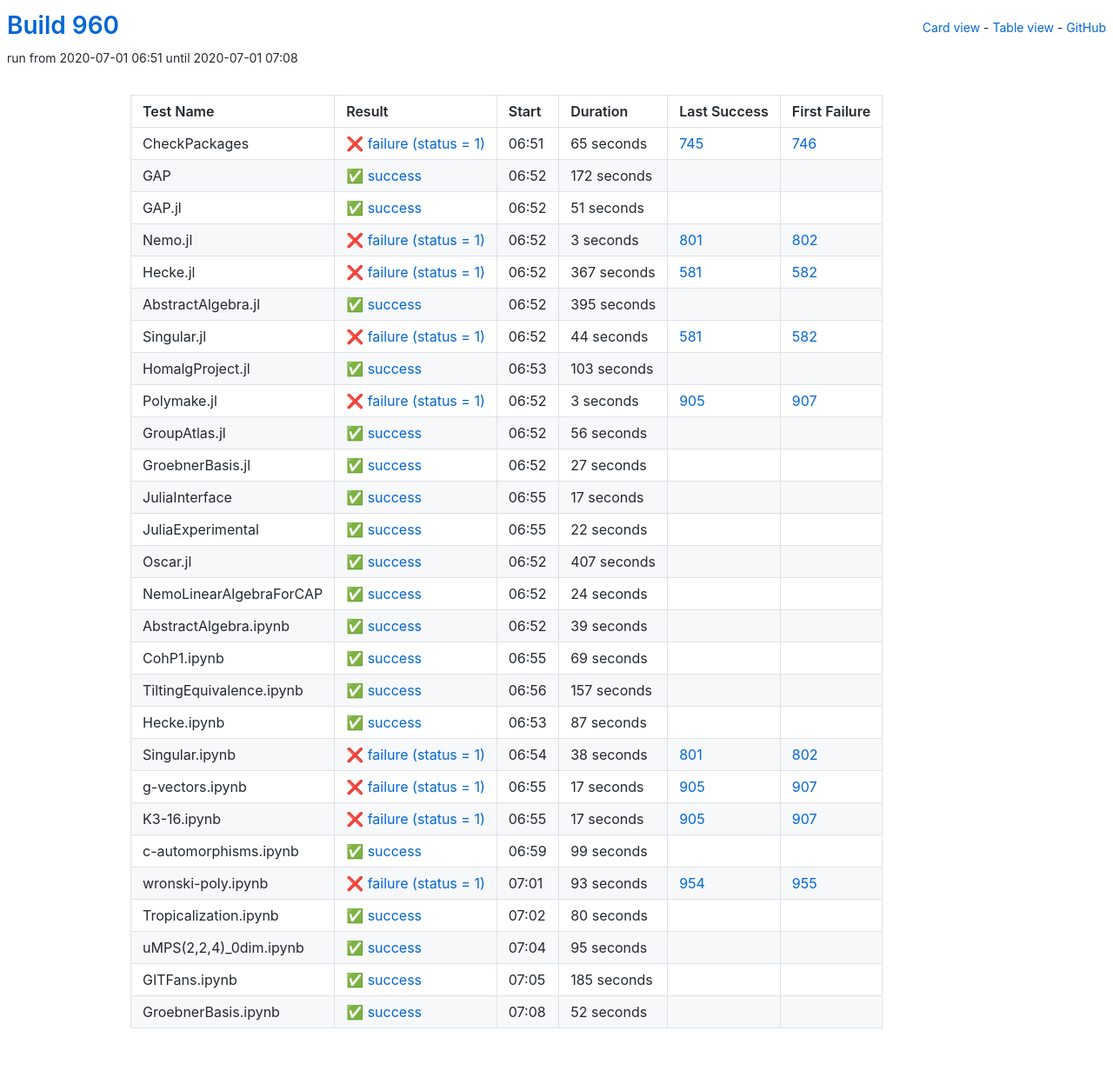
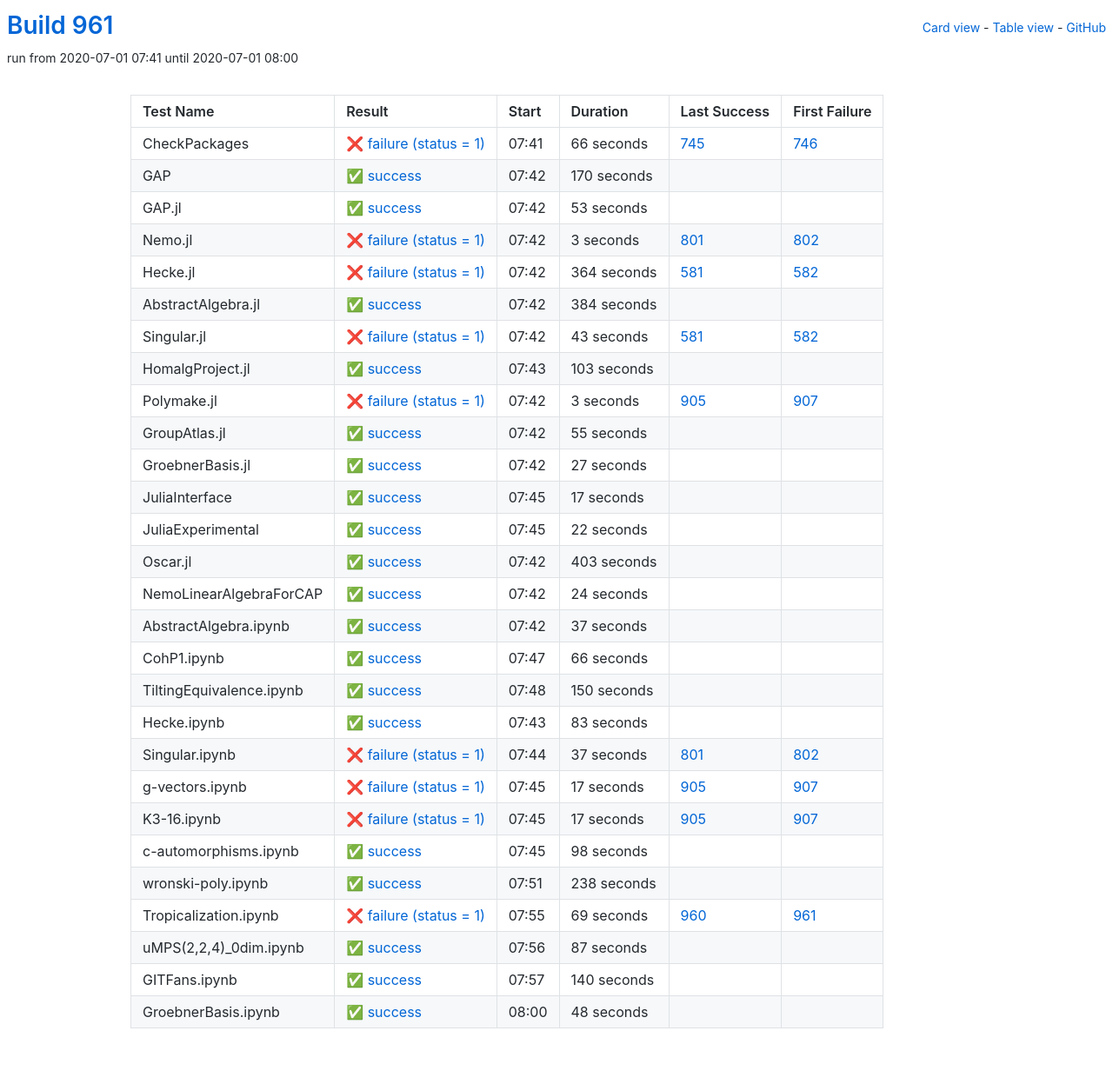
Before and after one commit to oscar-system/oscar-ci-status-1.4, a Jekyll site: the page built from table.html, in a window 1280 px wide. Shown: the whole page at 87% size. Built offline with Jekyll 4.4.1, drawn with Linux system fonts in a browser that asks for light colours.

Commit message:
Build #961

```diff
--- a/_data/ci.yml
+++ b/_data/ci.yml
@@ -1,6 +1,6 @@
 ---
-build: 960
-build_url: https://oscarci.mathematik.uni-kl.de/job/oscar-julia-1.4/960/
+build: 961
+build_url: https://oscarci.mathematik.uni-kl.de/job/oscar-julia-1.4/961/
 job: oscar-julia-1.4
 organization: oscar-system
 repo: oscar-ci-status-1.4
@@ -8,44 +8,44 @@ repourl: https://github.com/oscar-system/oscar-ci-status-1.4
 tests:
 - name: CheckPackages
   id: checkpackages
-  log: https://oscarci.mathematik.uni-kl.de/job/oscar-julia-1.4/960/artifact/logs/build-960/CheckPackages.log
-  start: 2020-07-01 06:51
+  log: https://oscarci.mathematik.uni-kl.de/job/oscar-julia-1.4/961/artifact/logs/build-961/CheckPackages.log
+  start: 2020-07-01 07:41
   success: false
   exitcode: 1
   status: failure
-  duration: 65
+  duration: 66
   last_success: 745
   last_success_url: https://oscarci.mathematik.uni-kl.de/job/oscar-julia-1.4/745/
   first_failure: 746
   first_failure_url: https://oscarci.mathematik.uni-kl.de/job/oscar-julia-1.4/746/
 - name: GAP
   id: gap
-  log: https://oscarci.mathematik.uni-kl.de/job/oscar-julia-1.4/960/artifact/logs/build-960/GAP.log
-  start: 2020-07-01 06:52
+  log: https://oscarci.mathematik.uni-kl.de/job/oscar-julia-1.4/961/artifact/logs/build-961/GAP.log
+  start: 2020-07-01 07:42
   success: true
   exitcode: 0
   status: success
-  duration: 172
+  duration: 170
   last_success: false
   last_success_url:
   first_failure: false
   first_failure_url:
 - name: GAP.jl
   id: gap-jl
-  log: https://oscarci.mathematik.uni-kl.de/job/oscar-julia-1.4/960/artifact/logs/build-960/GAP.jl.log
-  start: 2020-07-01 06:52
+  log: https://oscarci.mathematik.uni-kl.de/job/oscar-julia-1.4/961/artifact/logs/build-961/GAP.jl.log
+  start: 2020-07-01 07:42
   success: true
   exitcode: 0
   status: success
-  duration: 51
+  duration: 53
   last_success: false
   last_success_url:
   first_failure: false
   first_failure_url:
 - name: Nemo.jl
   id: nemo-jl
-  log: https://oscarci.mathematik.uni-kl.de/job/oscar-julia-1.4/960/artifact/logs/build-960/Nemo.jl.log
-  start: 2020-07-01 06:52
+  log: https://oscarci.mathematik.uni-kl.de/job/oscar-julia-1.4/961/artifact/logs/build-961/Nemo.jl.log
+  start: 2020-07-01 07:42
   success: false
   exitcode: 1
   status: failure
@@ -56,44 +56,44 @@ tests:
   first_failure_url: https://oscarci.mathematik.uni-kl.de/job/oscar-julia-1.4/802/
 - name: Hecke.jl
   id: hecke-jl
-  log: https://oscarci.mathematik.uni-kl.de/job/oscar-julia-1.4/960/artifact/logs/build-960/Hecke.jl.log
-  start: 2020-07-01 06:52
+  log: https://oscarci.mathematik.uni-kl.de/job/oscar-julia-1.4/961/artifact/logs/build-961/Hecke.jl.log
+  start: 2020-07-01 07:42
   success: false
   exitcode: 1
   status: failure
-  duration: 367
+  duration: 364
   last_success: 581
   last_success_url: https://oscarci.mathematik.uni-kl.de/job/oscar-julia-1.4/581/
   first_failure: 582
   first_failure_url: https://oscarci.mathematik.uni-kl.de/job/oscar-julia-1.4/582/
 - name: AbstractAlgebra.jl
   id: abstractalgebra-jl
-  log: https://oscarci.mathematik.uni-kl.de/job/oscar-julia-1.4/960/artifact/logs/build-960/AbstractAlgebra.jl.log
-  start: 2020-07-01 06:52
+  log: https://oscarci.mathematik.uni-kl.de/job/oscar-julia-1.4/961/artifact/logs/build-961/AbstractAlgebra.jl.log
+  start: 2020-07-01 07:42
   success: true
   exitcode: 0
   status: success
-  duration: 395
+  duration: 384
   last_success: false
   last_success_url:
   first_failure: false
   first_failure_url:
 - name: Singular.jl
   id: singular-jl
-  log: https://oscarci.mathematik.uni-kl.de/job/oscar-julia-1.4/960/artifact/logs/build-960/Singular.jl.log
-  start: 2020-07-01 06:52
+  log: https://oscarci.mathematik.uni-kl.de/job/oscar-julia-1.4/961/artifact/logs/build-961/Singular.jl.log
+  start: 2020-07-01 07:42
   success: false
   exitcode: 1
   status: failure
-  duration: 44
+  duration: 43
   last_success: 581
   last_success_url: https://oscarci.mathematik.uni-kl.de/job/oscar-julia-1.4/581/
   first_failure: 582
   first_failure_url: https://oscarci.mathematik.uni-kl.de/job/oscar-julia-1.4/582/
 - name: HomalgProject.jl
   id: homalgproject-jl
-  log: https://oscarci.mathematik.uni-kl.de/job/oscar-julia-1.4/960/artifact/logs/build-960/HomalgProject.jl.log
-  start: 2020-07-01 06:53
+  log: https://oscarci.mathematik.uni-kl.de/job/oscar-julia-1.4/961/artifact/logs/build-961/HomalgProject.jl.log
+  start: 2020-07-01 07:43
   success: true
   exitcode: 0
   status: success
@@ -104,8 +104,8 @@ tests:
   first_failure_url:
 - name: Polymake.jl
   id: polymake-jl
-  log: https://oscarci.mathematik.uni-kl.de/job/oscar-julia-1.4/960/artifact/logs/build-960/Polymake.jl.log
-  start: 2020-07-01 06:52
+  log: https://oscarci.mathematik.uni-kl.de/job/oscar-julia-1.4/961/artifact/logs/build-961/Polymake.jl.log
+  start: 2020-07-01 07:42
   success: false
   exitcode: 1
   status: failure
@@ -116,20 +116,20 @@ tests:
   first_failure_url: https://oscarci.mathematik.uni-kl.de/job/oscar-julia-1.4/907/
 - name: GroupAtlas.jl
   id: groupatlas-jl
-  log: https://oscarci.mathematik.uni-kl.de/job/oscar-julia-1.4/960/artifact/logs/build-960/GroupAtlas.jl.log
-  start: 2020-07-01 06:52
+  log: https://oscarci.mathematik.uni-kl.de/job/oscar-julia-1.4/961/artifact/logs/build-961/GroupAtlas.jl.log
+  start: 2020-07-01 07:42
   success: true
   exitcode: 0
   status: success
-  duration: 56
+  duration: 55
   last_success: false
   last_success_url:
   first_failure: false
   first_failure_url:
 - name: GroebnerBasis.jl
   id: groebnerbasis-jl
-  log: https://oscarci.mathematik.uni-kl.de/job/oscar-julia-1.4/960/artifact/logs/build-960/GroebnerBasis.jl.log
-  start: 2020-07-01 06:52
+  log: https://oscarci.mathematik.uni-kl.de/job/oscar-julia-1.4/961/artifact/logs/build-961/GroebnerBasis.jl.log
+  start: 2020-07-01 07:42
   success: true
   exitcode: 0
   status: success
@@ -140,8 +140,8 @@ tests:
   first_failure_url:
 - name: JuliaInterface
   id: juliainterface
-  log: https://oscarci.mathematik.uni-kl.de/job/oscar-julia-1.4/960/artifact/logs/build-960/JuliaInterface.log
-  start: 2020-07-01 06:55
+  log: https://oscarci.mathematik.uni-kl.de/job/oscar-julia-1.4/961/artifact/logs/build-961/JuliaInterface.log
+  start: 2020-07-01 07:45
   success: true
   exitcode: 0
   status: success
@@ -152,8 +152,8 @@ tests:
   first_failure_url:
 - name: JuliaExperimental
   id: juliaexperimental
-  log: https://oscarci.mathematik.uni-kl.de/job/oscar-julia-1.4/960/artifact/logs/build-960/JuliaExperimental.log
-  start: 2020-07-01 06:55
+  log: https://oscarci.mathematik.uni-kl.de/job/oscar-julia-1.4/961/artifact/logs/build-961/JuliaExperimental.log
+  start: 2020-07-01 07:45
   success: true
   exitcode: 0
   status: success
@@ -164,20 +164,20 @@ tests:
   first_failure_url:
 - name: Oscar.jl
   id: oscar-jl
-  log: https://oscarci.mathematik.uni-kl.de/job/oscar-julia-1.4/960/artifact/logs/build-960/Oscar.jl.log
-  start: 2020-07-01 06:52
+  log: https://oscarci.mathematik.uni-kl.de/job/oscar-julia-1.4/961/artifact/logs/build-961/Oscar.jl.log
+  start: 2020-07-01 07:42
   success: true
   exitcode: 0
   status: success
-  duration: 407
+  duration: 403
   last_success: false
   last_success_url:
   first_failure: false
   first_failure_url:
 - name: NemoLinearAlgebraForCAP
   id: nemolinearalgebraforcap
-  log: https://oscarci.mathematik.uni-kl.de/job/oscar-julia-1.4/960/artifact/logs/build-960/NemoLinearAlgebraForCAP.log
-  start: 2020-07-01 06:52
+  log: https://oscarci.mathematik.uni-kl.de/job/oscar-julia-1.4/961/artifact/logs/build-961/NemoLinearAlgebraForCAP.log
+  start: 2020-07-01 07:42
   success: true
   exitcode: 0
   status: success
@@ -188,68 +188,68 @@ tests:
   first_failure_url:
 - name: AbstractAlgebra.ipynb
   id: abstractalgebra-ipynb
-  log: https://oscarci.mathematik.uni-kl.de/job/oscar-julia-1.4/960/artifact/logs/build-960/AbstractAlgebra.ipynb.log
-  start: 2020-07-01 06:52
+  log: https://oscarci.mathematik.uni-kl.de/job/oscar-julia-1.4/961/artifact/logs/build-961/AbstractAlgebra.ipynb.log
+  start: 2020-07-01 07:42
   success: true
   exitcode: 0
   status: success
-  duration: 39
+  duration: 37
   last_success: false
   last_success_url:
   first_failure: false
   first_failure_url:
 - name: CohP1.ipynb
   id: cohp1-ipynb
-  log: https://oscarci.mathematik.uni-kl.de/job/oscar-julia-1.4/960/artifact/logs/build-960/CohP1.ipynb.log
-  start: 2020-07-01 06:55
+  log: https://oscarci.mathematik.uni-kl.de/job/oscar-julia-1.4/961/artifact/logs/build-961/CohP1.ipynb.log
+  start: 2020-07-01 07:47
   success: true
   exitcode: 0
   status: success
-  duration: 69
+  duration: 66
   last_success: false
   last_success_url:
   first_failure: false
   first_failure_url:
 - name: TiltingEquivalence.ipynb
   id: tiltingequivalence-ipynb
-  log: https://oscarci.mathematik.uni-kl.de/job/oscar-julia-1.4/960/artifact/logs/build-960/TiltingEquivalence.ipynb.log
-  start: 2020-07-01 06:56
+  log: https://oscarci.mathematik.uni-kl.de/job/oscar-julia-1.4/961/artifact/logs/build-961/TiltingEquivalence.ipynb.log
+  start: 2020-07-01 07:48
   success: true
   exitcode: 0
   status: success
-  duration: 157
+  duration: 150
   last_success: false
   last_success_url:
   first_failure: false
   first_failure_url:
 - name: Hecke.ipynb
   id: hecke-ipynb
-  log: https://oscarci.mathematik.uni-kl.de/job/oscar-julia-1.4/960/artifact/logs/build-960/Hecke.ipynb.log
-  start: 2020-07-01 06:53
+  log: https://oscarci.mathematik.uni-kl.de/job/oscar-julia-1.4/961/artifact/logs/build-961/Hecke.ipynb.log
+  start: 2020-07-01 07:43
   success: true
   exitcode: 0
   status: success
-  duration: 87
+  duration: 83
   last_success: false
   last_success_url:
   first_failure: false
   first_failure_url:
 - name: Singular.ipynb
   id: singular-ipynb
-  log: https://oscarci.mathematik.uni-kl.de/job/oscar-julia-1.4/960/artifact/logs/build-960/Singular.ipynb.log
-  start: 2020-07-01 06:54
+  log: https://oscarci.mathematik.uni-kl.de/job/oscar-julia-1.4/961/artifact/logs/build-961/Singular.ipynb.log
+  start: 2020-07-01 07:44
   success: false
   exitcode: 1
   status: failure
-  duration: 38
+  duration: 37
   last_success: 801
   last_success_url: https://oscarci.mathematik.uni-kl.de/job/oscar-julia-1.4/801/
   first_failure: 802
   first_failure_url: https://oscarci.mathematik.uni-kl.de/job/oscar-julia-1.4/802/
 - name: g-vectors.ipynb
   id: g-vectors-ipynb
-  log: https://oscarci.mathematik.uni-kl.de/job/oscar-julia-1.4/960/artifact/logs/build-960/g-vectors.ipynb.log
-  start: 2020-07-01 06:55
+  log: https://oscarci.mathematik.uni-kl.de/job/oscar-julia-1.4/961/artifact/logs/build-961/g-vectors.ipynb.log
+  start: 2020-07-01 07:45
   success: false
   exitcode: 1
   status: failure
@@ -260,8 +260,8 @@ tests:
   first_failure_url: https://oscarci.mathematik.uni-kl.de/job/oscar-julia-1.4/907/
 - name: K3-16.ipynb
   id: k3-16-ipynb
-  log: https://oscarci.mathematik.uni-kl.de/job/oscar-julia-1.4/960/artifact/logs/build-960/K3-16.ipynb.log
-  start: 2020-07-01 06:55
+  log: https://oscarci.mathematik.uni-kl.de/job/oscar-julia-1.4/961/artifact/logs/build-961/K3-16.ipynb.log
+  start: 2020-07-01 07:45
   success: false
   exitcode: 1
   status: failure
@@ -272,72 +272,72 @@ tests:
   first_failure_url: https://oscarci.mathematik.uni-kl.de/job/oscar-julia-1.4/907/
 - name: c-automorphisms.ipynb
   id: c-automorphisms-ipynb
-  log: https://oscarci.mathematik.uni-kl.de/job/oscar-julia-1.4/960/artifact/logs/build-960/c-automorphisms.ipynb.log
-  start: 2020-07-01 06:59
+  log: https://oscarci.mathematik.uni-kl.de/job/oscar-julia-1.4/961/artifact/logs/build-961/c-automorphisms.ipynb.log
+  start: 2020-07-01 07:45
   success: true
   exitcode: 0
   status: success
-  duration: 99
+  duration: 98
   last_success: false
   last_success_url:
   first_failure: false
   first_failure_url:
 - name: wronski-poly.ipynb
   id: wronski-poly-ipynb
-  log: https://oscarci.mathematik.uni-kl.de/job/oscar-julia-1.4/960/artifact/logs/build-960/wronski-poly.ipynb.log
-  start: 2020-07-01 07:01
-  success: false
-  exitcode: 1
-  status: failure
-  duration: 93
-  last_success: 954
-  last_success_url: https://oscarci.mathematik.uni-kl.de/job/oscar-julia-1.4/954/
-  first_failure: 955
-  first_failure_url: https://oscarci.mathematik.uni-kl.de/job/oscar-julia-1.4/955/
-- name: Tropicalization.ipynb
-  id: tropicalization-ipynb
-  log: https://oscarci.mathematik.uni-kl.de/job/oscar-julia-1.4/960/artifact/logs/build-960/Tropicalization.ipynb.log
-  start: 2020-07-01 07:02
+  log: https://oscarci.mathematik.uni-kl.de/job/oscar-julia-1.4/961/artifact/logs/build-961/wronski-poly.ipynb.log
+  start: 2020-07-01 07:51
   success: true
   exitcode: 0
   status: success
-  duration: 80
+  duration: 238
   last_success: false
   last_success_url:
   first_failure: false
   first_failure_url:
+- name: Tropicalization.ipynb
+  id: tropicalization-ipynb
+  log: https://oscarci.mathematik.uni-kl.de/job/oscar-julia-1.4/961/artifact/logs/build-961/Tropicalization.ipynb.log
+  start: 2020-07-01 07:55
+  success: false
+  exitcode: 1
+  status: failure
+  duration: 69
+  last_success: 960
+  last_success_url: https://oscarci.mathematik.uni-kl.de/job/oscar-julia-1.4/960/
+  first_failure: 961
+  first_failure_url: https://oscarci.mathematik.uni-kl.de/job/oscar-julia-1.4/961/
 - name: uMPS(2,2,4)_0dim.ipynb
   id: umps-2-2-4-0dim-ipynb
-  log: https://oscarci.mathematik.uni-kl.de/job/oscar-julia-1.4/960/artifact/logs/build-960/uMPS-2-2-4-_0dim.ipynb.log
-  start: 2020-07-01 07:04
+  log: https://oscarci.mathematik.uni-kl.de/job/oscar-julia-1.4/961/artifact/logs/build-961/uMPS-2-2-4-_0dim.ipynb.log
+  start: 2020-07-01 07:56
   success: true
   exitcode: 0
   status: success
-  duration: 95
+  duration: 87
   last_success: false
   last_success_url:
   first_failure: false
   first_failure_url:
 - name: GITFans.ipynb
   id: gitfans-ipynb
-  log: https://oscarci.mathematik.uni-kl.de/job/oscar-julia-1.4/960/artifact/logs/build-960/GITFans.ipynb.log
-  start: 2020-07-01 07:05
+  log: https://oscarci.mathematik.uni-kl.de/job/oscar-julia-1.4/961/artifact/logs/build-961/GITFans.ipynb.log
+  start: 2020-07-01 07:57
   success: true
   exitcode: 0
   status: success
-  duration: 185
+  duration: 140
   last_success: false
   last_success_url:
   first_failure: false
   first_failure_url:
 - name: GroebnerBasis.ipynb
   id: groebnerbasis-ipynb
-  log: https://oscarci.mathematik.uni-kl.de/job/oscar-julia-1.4/960/artifact/logs/build-960/GroebnerBasis.ipynb.log
-  start: 2020-07-01 07:08
+  log: https://oscarci.mathematik.uni-kl.de/job/oscar-julia-1.4/961/artifact/logs/build-961/GroebnerBasis.ipynb.log
+  start: 2020-07-01 08:00
   success: true
   exitcode: 0
   status: success
-  duration: 52
+  duration: 48
   last_success: false
   last_success_url:
   first_failure: false
```
Also changed, not shown: README.md.
